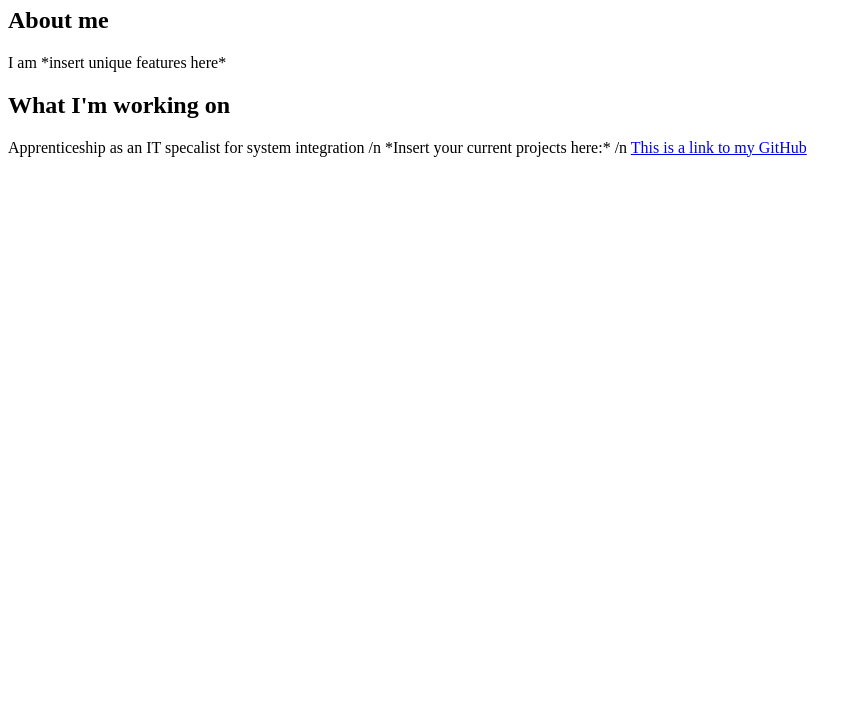
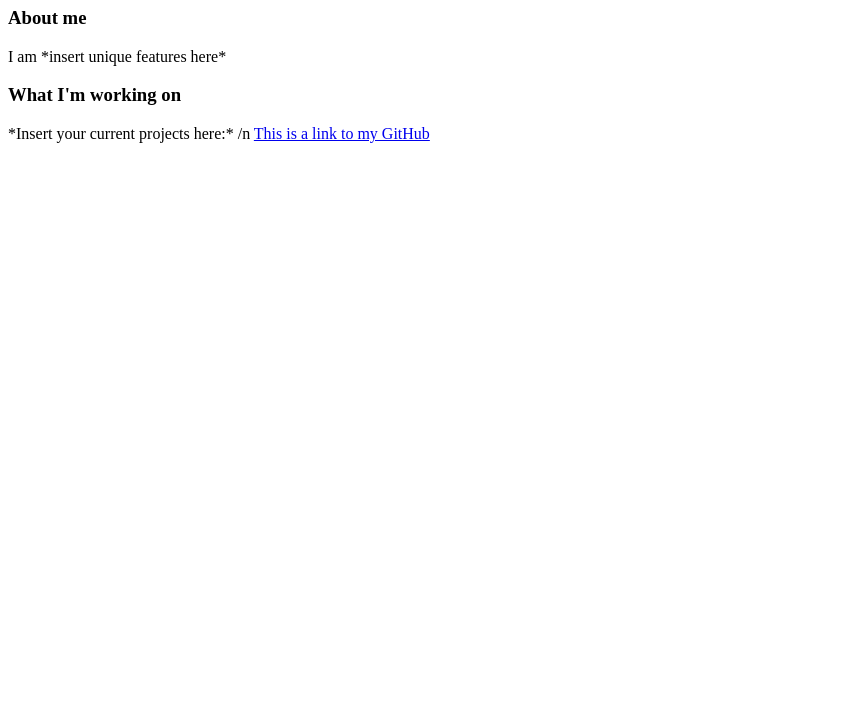
Before and after one commit to Dinkelbrotstick/my_website, a plain HTML site: page index.html in a window 1280 px wide. Shown: the part 73-800 px from the top of the page, without its empty margins (0-862 px from the left). Drawn offline with Linux system fonts and the light colour scheme.

Commit message:
Update index.html

```diff
--- a/index.html
+++ b/index.html
@@ -4,14 +4,12 @@
         Hey, I'm *insert name*
     </h1>
     <body>
-        <h2> About me </h2>
+        <h3> About me </h3>
         <p>
             I am *insert unique features here*
         </p>
-        <h2> What I'm working on </h2>
+        <h3> What I'm working on </h3>
         <p>
-            Apprenticeship as an IT specalist for system integration /n
-
             *Insert your current projects here:* /n
             <a href="https://github.com/Dinkelbrotstick">This is a link to my GitHub</a>
         </p>
```
